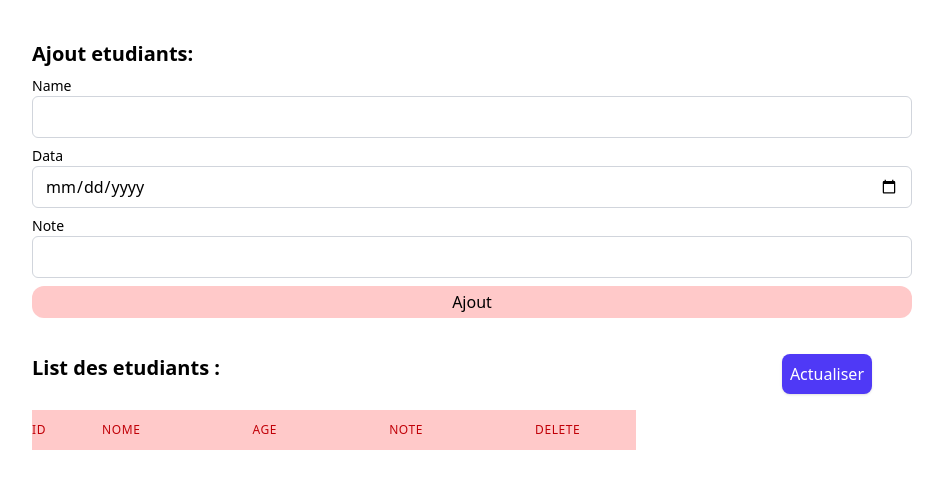
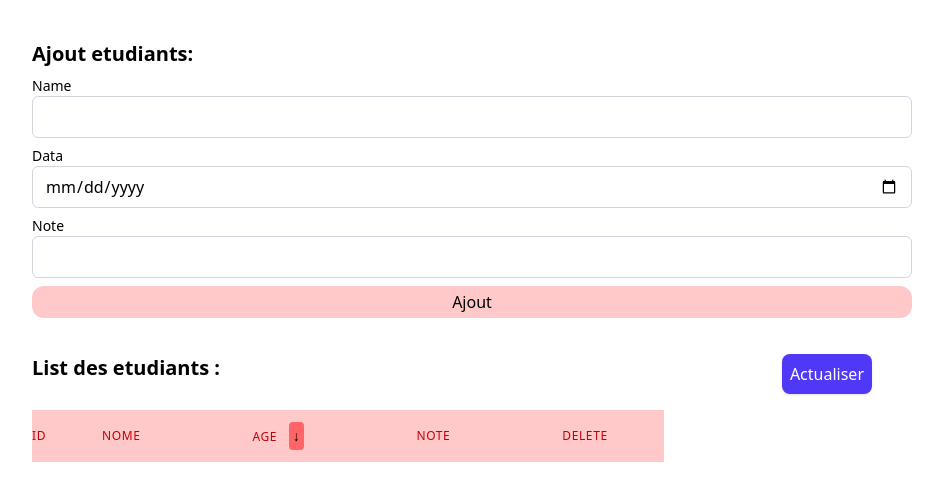
Before and after one commit to zikou058/Management-System-For-Student, a website with bundled scripts: page index.html in a window 1280 px wide. Shown: the whole page, without its empty margins (168-1111 px from the left). Built offline with nearby package versions, Linux system fonts and the light colour scheme; files whose address does not match are found by name.

Commit message:
reysolving the error fe class

```diff
--- a/index.html
+++ b/index.html
@@ -37,7 +37,7 @@
             <tr>
                 <th scope="col"   class="sort-element py-3 text-left text-xs font-medium text-red-700 uppercase tracking-wider" data-column="id"> ID <span class="sort-id"></span></th>
                 <th scope="col"   class="sort-element px-14 py-3 text-left text-xs font-medium text-red-700 uppercase tracking-wider" data-column="name"> Nome <span class="sort-name"></span></th>
-                <th scope="col"   class="sort-element px-14 py-3 text-left text-xs font-medium text-red-700 uppercase tracking-wider" data-column="Age"> Age <span></span class="sort-age"></th>
+                <th scope="col"   class="sort-element px-14 py-3 text-left text-xs font-medium text-red-700 uppercase tracking-wider" data-column="Age"> Age <span class="sort-age"></span></th>
                 <th scope="col"   class="sort-element px-14 py-3 text-left text-xs font-medium text-red-700 uppercase tracking-wider" data-column="note"> Note <span class="sort-note"></span></th>
                 <th scope="col"   class="px-14 py-3 text-left text-xs font-medium text-red-700 uppercase tracking-wider">delete </th>
             </tr>
```
